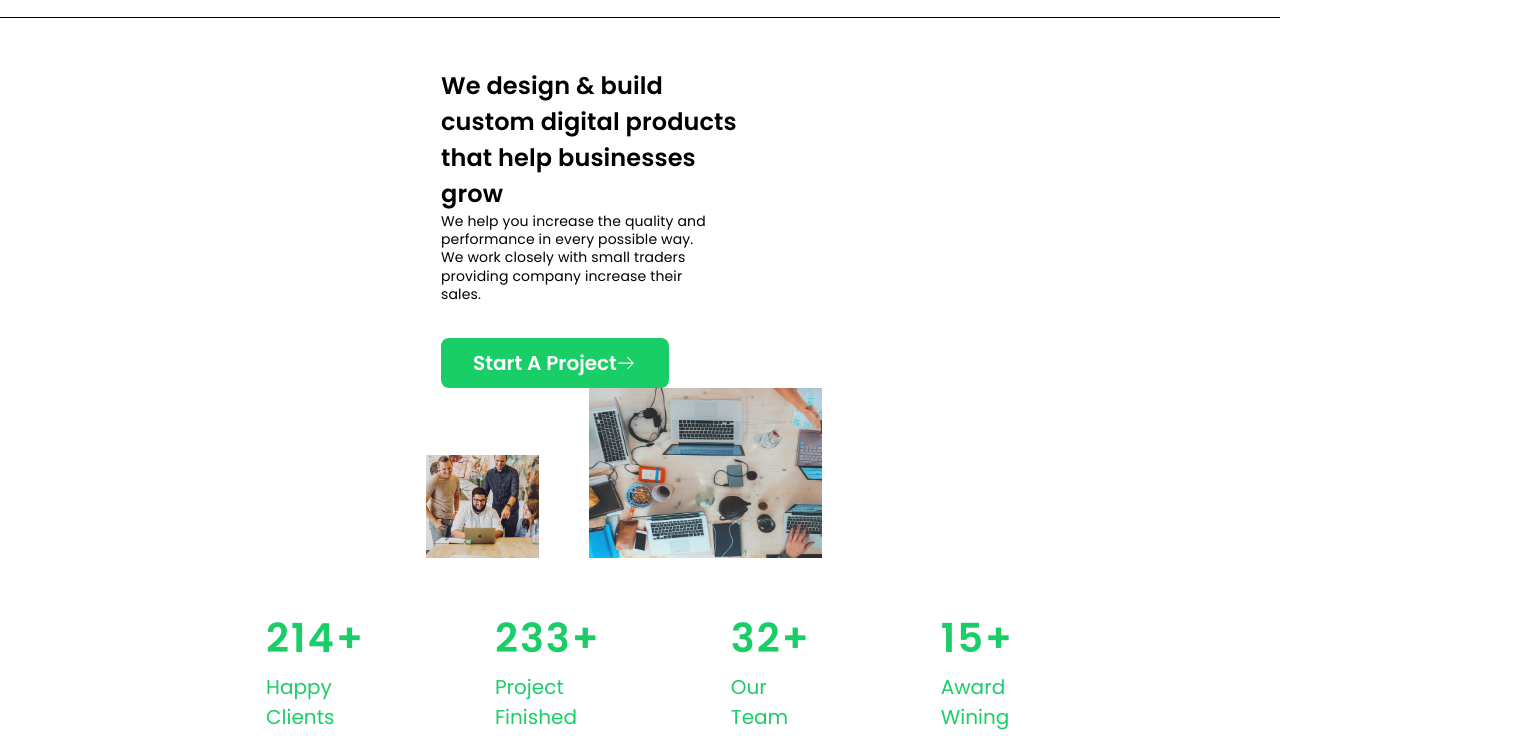
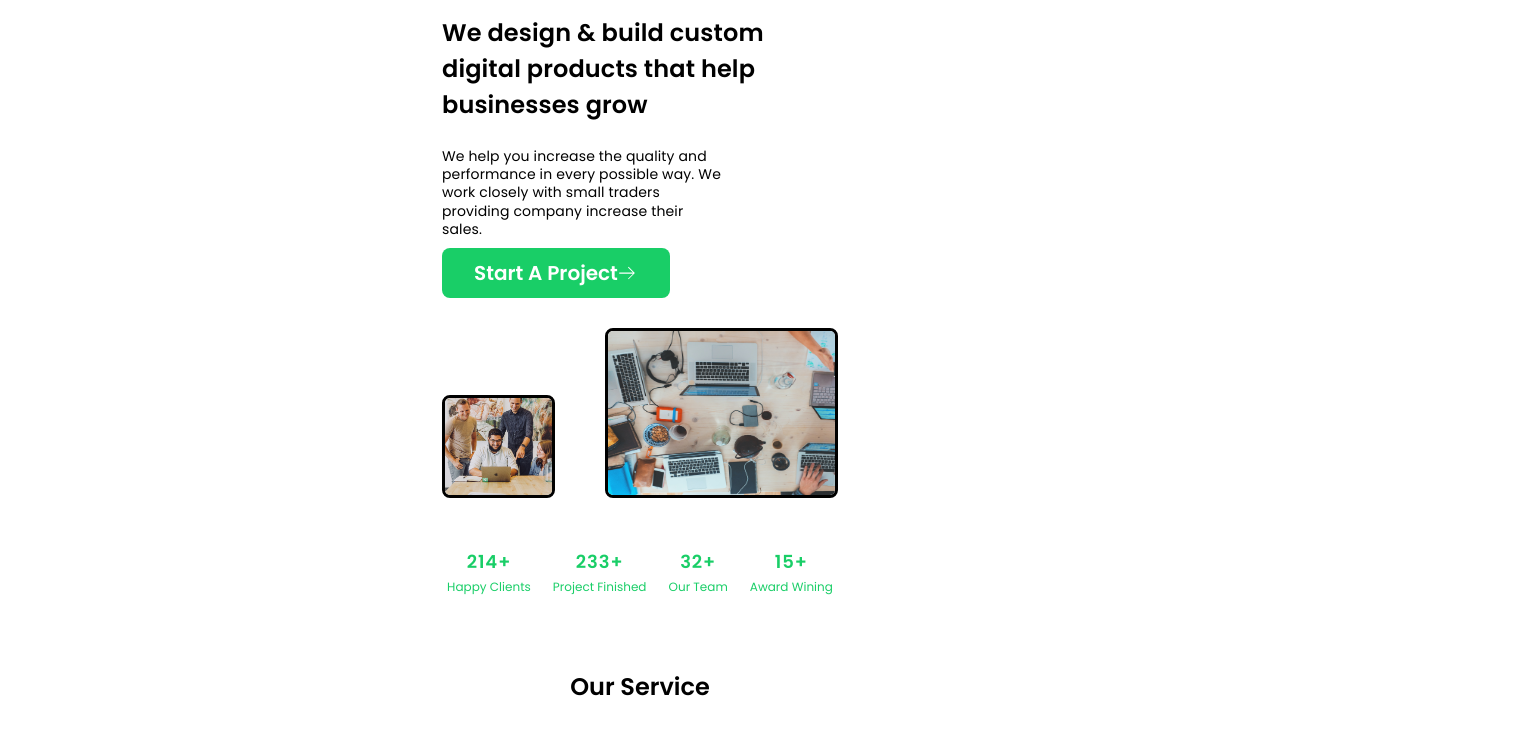
Before and after one commit to Galagadiv/purshak-illya-kursova, a plain HTML site: page index.html in a window 1280 px wide. Shown: the part 125-861 px from the top of the page, 1536 px wide, since content can reach past the window. Drawn offline with Linux system fonts and the light colour scheme.

Commit message:
made container for mob

```diff
--- a/index.html
+++ b/index.html
@@ -127,7 +127,6 @@
 				</div>
 			</section>
 
-			<!-- Зробити набігання чисел -->
 			<section class="achievments">
 				<div class="container">
 					<ul class="achievments__list">
@@ -214,9 +213,8 @@
 				</div>
 			</section>
 
-			<!-- поремонтувати слайдер -->
 			<section class="projects">
-				<div class="container" id="project">
+				<div class="container">
 					<h2 class="projects__title">Recent Projects</h2>
 					<!-- перетворити в слайдер -->
 					<ul class="projects__slider">
@@ -298,6 +296,14 @@
 
 			<section class="aboutUs">
 				<div class="container">
+					<img
+						width="396px"
+						height="447px"
+						src="./images/aboutUS.jpg"
+						alt="Team cross their hands together"
+						class="aboutUs__img-mob"
+					/>
+
 					<div class="aboutUs__txt-container">
 						<h2 class="aboutUs__txt-container__title">About Us</h2>
 						<p class="aboutUs__txt-container__text">
@@ -324,14 +330,13 @@
 						</a>
 					</div>
 
-					<div class="aboutUs__img-container">
 					<img
 						width="495px"
 						height="565px"
 						src="./images/aboutUS.jpg"
 						alt="Team cross their hands together"
+						class="aboutUs__img-desk"
 					/>
-					</div>
 				</div>
 			</section>
 
@@ -418,7 +423,7 @@
 								</ul>
 							</div>
 						</li>
-						<!-- dont exist on tamplate -->
+						<!-- dont exist on template -->
 						<li class="splide__slide empty"></li>
 					</ul>
 				</div>
--- a/src/scss/components/footer/_footer.scss
+++ b/src/scss/components/footer/_footer.scss
@@ -118,4 +118,15 @@
 			letter-spacing: 0em;
 		}
 	}
+	@include mobile {
+		.container {
+			padding: 0 16px;
+		}
+		&__main {
+			flex-direction: column;
+		}
+		&__lists {
+			flex-direction: column;
+		}
+	}
 }
--- a/src/scss/components/header/_header.scss
+++ b/src/scss/components/header/_header.scss
@@ -79,4 +79,12 @@
 			}
 		}
 	}
+	@include mobile {
+		&__nav {
+			display: none;
+		}
+		&__button {
+			display: none;
+		}
+	}
 }
--- a/src/scss/components/index/aboutUs/_aboutUs.scss
+++ b/src/scss/components/index/aboutUs/_aboutUs.scss
@@ -70,10 +70,90 @@
 		}
 	}
 
-	&__img-container {
-		img {
-			border: 15px solid $black-cl;
-			border-radius: 8px;
+	&__img-desk {
+		display: block;
+		border: 15px solid $black-cl;
+		border-radius: 8px;
+	}
+	&__img-mob {
+		display: none;
+		border: 5px solid $black-cl;
+		border-radius: 8px;
+	}
+	@include mobile {
+		margin-top: 80px;
+		.container {
+			flex-direction: column;
+			gap: 50px;
+		}
+		&__img-desk {
+			display: none;
+		}
+		&__img-mob {
+			display: block;
+		}
+		&__text-container {
+			max-width: max-content;
+			width: 100%;
+			&__text {
+				margin-top: 5px;
+				letter-spacing: 0.1em;
+				line-height: 1.5em;
+			}
+			&__exp-line {
+				display: flex;
+				margin-top: 20px;
+				background-color: $green-cl;
+				border-radius: 8px;
+				padding: 10px 24px;
+				gap: 15px;
+
+				max-width: 330px;
+				width: 100%;
+				&__text {
+					flex-wrap: wrap;
+					text-align: center;
+
+					margin-top: 0;
+					color: $white-cl;
+					line-height: 1.4em;
+				}
+			}
+			&__link {
+				display: flex;
+				align-items: center;
+				justify-content: center;
+				gap: 10px;
+
+				padding: 14px 30px;
+				margin-top: 40px;
+				max-width: 225px;
+				border: 2px solid $green-cl;
+				border-radius: 8px;
+
+				color: $green-cl;
+				transition: background-color $trans-anim, color $trans-anim,
+					border-color $trans-anim;
+				cursor: pointer;
+
+				font-size: 18px;
+				font-weight: 400;
+				svg {
+					color: $green-cl;
+				}
+				&:hover {
+					background-color: $pink-cl;
+					color: $white-cl;
+					border-color: $pink-cl;
+
+					transition: background-color $trans-anim, color $trans-anim,
+						border-color $trans-anim;
+
+					svg {
+						color: $white-cl;
+					}
+				}
+			}
 		}
 	}
 }
--- a/src/scss/components/index/achievments/_achievments.scss
+++ b/src/scss/components/index/achievments/_achievments.scss
@@ -24,5 +24,27 @@
 				color: $green-cl;
 			}
 		}
+		@include mobile {
+			gap: 22px;
+			&__item {
+				gap: 4px;
+				display: flex;
+				flex-direction: column;
+				align-items: center;
+				&__number {
+					font-size: 18px;
+					font-weight: 600;
+					color: $green-cl;
+					line-height: 1.5em;
+					letter-spacing: 0.05em;
+				}
+				&__text {
+					font-size: 12px;
+					line-height: 1.3em;
+					text-transform: capitalize;
+					color: $green-cl;
+				}
+			}
+		}
 	}
 }
--- a/src/scss/components/index/hero/_hero.scss
+++ b/src/scss/components/index/hero/_hero.scss
@@ -71,8 +71,7 @@
 	&__container-mob {
 		&__title {
 			flex-wrap: wrap;
-			padding-left: 15px;
-			max-width: 333px;
+			margin-bottom: 24px;
 
 			font-size: 24px;
 			font-weight: 600;
@@ -82,7 +81,6 @@
 		&__text {
 			display: flex;
 			flex-wrap: wrap;
-			padding-left: 15px;
 			max-width: 282px;
 
 			font-size: 14px;
@@ -92,8 +90,8 @@
 		}
 		&__button {
 			display: flex;
-			margin-top: 35px;
-			margin-left: 15px;
+			margin-top: 10px;
+			margin-bottom: 30px;
 			padding: 15px 32px;
 			max-width: 240px;
 			border: 0;
@@ -112,10 +110,14 @@
 				background-color: $pink-cl;
 			}
 		}
-		div {
+		&__imgs {
 			display: flex;
 			align-items: baseline;
 			gap: 50px;
+			img {
+				border: 3px solid $black-cl;
+				border-radius: 8px;
+			}
 		}
 	}
 	@include desktop {
--- a/src/scss/components/index/projects/_projects.scss
+++ b/src/scss/components/index/projects/_projects.scss
@@ -1,6 +1,5 @@
 .projects {
 	padding-top: 140px;
-	padding-left: 10px;
 	.container {
 		max-width: max-content;
 	}
@@ -17,7 +16,8 @@
 		gap: 30px;
 		margin-top: 70px;
 		&__item {
-			min-width: 475px;
+			max-width: 475px;
+			width: 100%;
 			flex: 0 0 auto;
 
 			padding: 32px 25px 0 25px;
@@ -28,7 +28,6 @@
 			position: relative;
 			overflow: hidden;
 			&__title {
-				// max-width: 425px;
 				flex-wrap: wrap;
 
 				font-size: 24px;
@@ -37,7 +36,6 @@
 				color: $white-cl;
 			}
 			&__text {
-				// max-width: 425px;
 				flex-wrap: wrap;
 
 				margin-top: 10px;
@@ -67,15 +65,29 @@
 			}
 		}
 	}
+	@include mobile {
+		// .container {
+		// 	// max-width: none;
+		// }
+		&__title {
+			font-size: 24px;
+		}
+		&__slider {
+			flex-wrap: wrap;
+			&__item {
+				max-width: 396px;
+				height: 400px;
+				&__img-container {
+					gap: 5px;
+					img {
+						max-width: 190px;
+						width: 100%;
+					}
+				}
+			}
+		}
+	}
 	&__slider::-webkit-scrollbar {
 		display: none;
 	}
 }
-.projects::-webkit-scrollbar {
-	display: none;
-}
-// // // scroll-behavior: auto;
-// // overscroll-behavior-x: contain;
-// // scroll-snap-type: x mandatory;
-// // scrollbar-width: none;
-// overflow: visible;
--- a/src/scss/components/index/service/_service.scss
+++ b/src/scss/components/index/service/_service.scss
@@ -4,11 +4,12 @@
 		text-align: center;
 		font-size: 40px;
 		font-weight: 600;
+
+		margin-bottom: 75px;
 	}
 	&__list {
 		display: flex;
 		justify-content: center;
-		margin-top: 75px;
 		gap: 30px;
 		flex-wrap: wrap;
 		&__item {
@@ -49,4 +50,14 @@
 			}
 		}
 	}
+	@include mobile {
+		margin-top: 80px;
+		&__title {
+			margin-bottom: 40px;
+			font-size: 24px;
+		}
+		&__list {
+			gap: 24px;
+		}
+	}
 }
--- a/src/scss/default/_dafault.scss
+++ b/src/scss/default/_dafault.scss
@@ -37,14 +37,15 @@ body {
 }
 .container {
 	max-width: 428px;
+	padding: 0 16px;
 	margin-left: auto;
 	margin-right: auto;
 	@include desktop {
 		max-width: 1200px;
 		// margin-left: auto;
 		// margin-right: auto;
-		// padding-left: 10px;
-		// padding-right: 10px;
+		padding-left: 10px;
+		padding-right: 10px;
 	}
 }
 button {
```
Also changed, not shown: src/css/style.css, src/css/style.min.css, 2 other files. Lines whose indentation alone changed are shown as unchanged.
